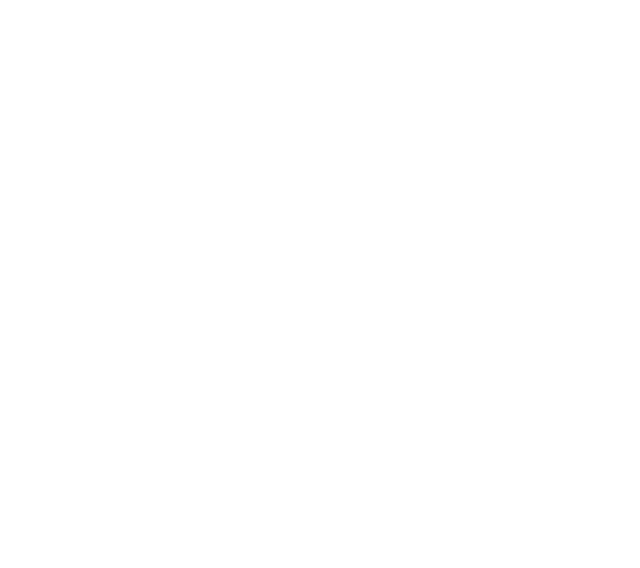
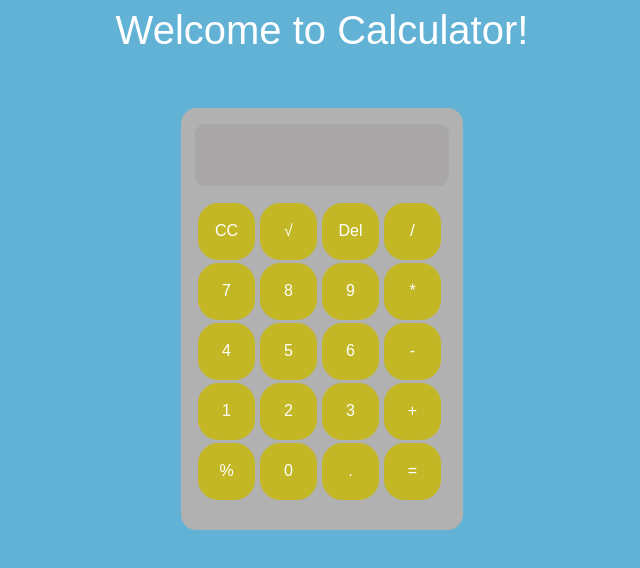
Before and after one commit to asafe294/calculator, a plain HTML site: page index.html in a window 1280 px wide. Shown: the whole page, without its empty margins (318-958 px from the left). Drawn offline with Linux system fonts and the light colour scheme.

Commit message:
added the screen, the buttons and the style

```diff
--- a/index.html
+++ b/index.html
@@ -9,6 +9,33 @@
     <title>Calculator!</title>
 </head>
 <body>
-
+    <div id="top">
+        <div id="header">Welcome to Calculator!</div>
+    </div>
+    <div id="calculator">
+        <div id="screen"></div>
+        <div id="keyboard">
+            <div class="button"><div>CC</div></div>
+            <div class="button"><div>√</div></div>
+            <div class="button"><div>Del</div></div>
+            <div class="button"><div>/</div></div>
+            <div class="button"><div>7</div></div>
+            <div class="button"><div>8</div></div>
+            <div class="button"><div>9</div></div>
+            <div class="button"><div>*</div></div>
+            <div class="button"><div>4</div></div>
+            <div class="button"><div>5</div></div>
+            <div class="button"><div>6</div></div>
+            <div class="button"><div>-</div></div>
+            <div class="button"><div>1</div></div>
+            <div class="button"><div>2</div></div>
+            <div class="button"><div>3</div></div>
+            <div class="button"><div>+</div></div>
+            <div class="button"><div>%</div></div>
+            <div class="button"><div>0</div></div>
+            <div class="button"><div>.</div></div>
+            <div class="button"><div>=</div></div>
+        </div>
+    </div>
 </body>
 </html>
--- a/style.css
+++ b/style.css
@@ -0,0 +1,60 @@
+body {
+    background-color: #56acd2ec;
+    font-family: Arial, Helvetica, sans-serif;
+    display: flex;
+    flex-direction: column;
+    align-items: center;
+}
+
+#top {
+    color: #ffffff;
+    font-size: 40px;
+    display: flex;
+    height: 100px;
+    justify-content: center;
+}
+
+#calculator {
+    background-color: #b1b1b1;
+    display: flex;
+    flex-direction: column;
+    border-radius: 15px;
+    border: 1px solid #b1b1b1;
+    height: 420px;
+    width: 280px;
+}
+
+#screen {
+    background-color: #a9a7a7;
+    border: 1px solid #a9a7a7;
+    border-radius: 10px;
+    height: 60px;
+    width: 90%;
+    margin-top: 15px;
+    align-self: center;
+}
+
+#keyboard {
+    align-self: center;
+    margin-top: 15px;
+    height: 300px;
+    width: 250px;
+    display: flex;
+    flex-wrap: wrap;
+    align-items: center;
+    justify-content: center;
+
+}
+
+.button {
+    color: #ffffff;
+    margin-right: 5px;
+    border: 1px solid #c4b726;
+    border-radius: 20px;
+    background-color: #c4b726;
+    height: 55px;
+    width: 55px;
+    display: flex;
+    align-items: center;
+    justify-content: center;
+}
```
